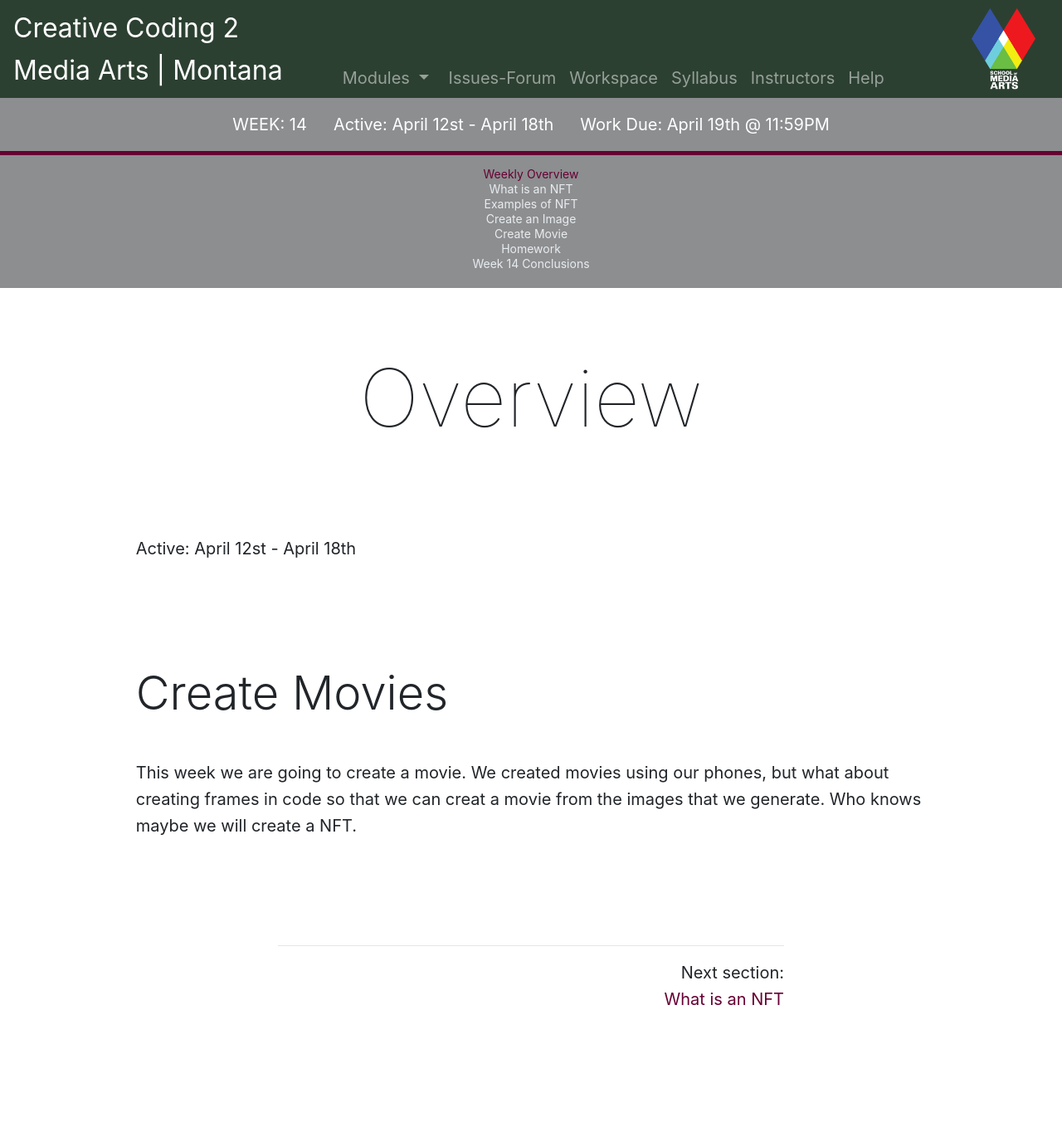
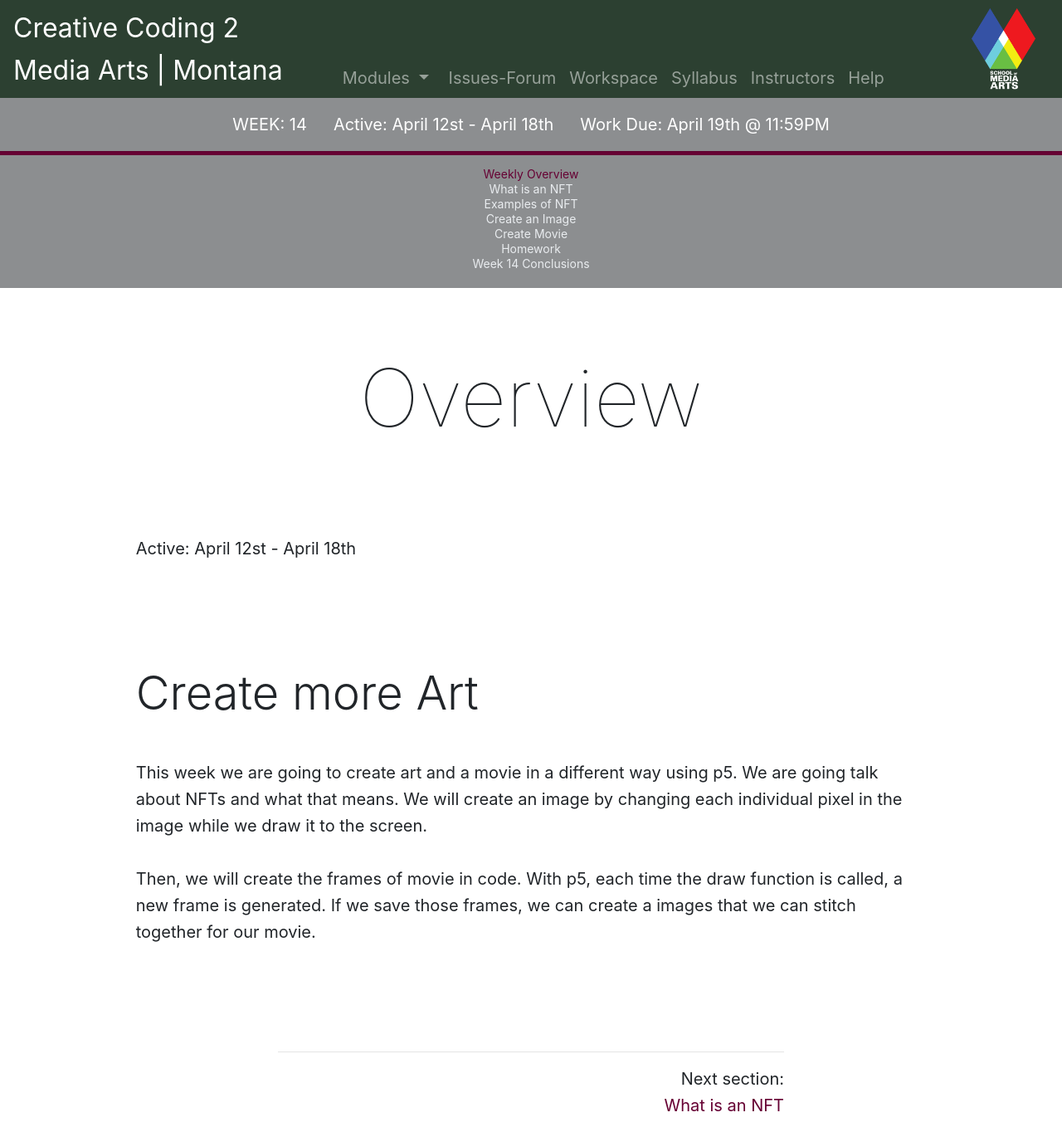
Before and after one commit to Montana-Media-Arts/220-creative-coding2-Spring2021, a Jekyll site: the page built from modules/week-14/_posts/2000-01-01-overview.md, in a window 1280 px wide. Shown: the whole page at 83% size. Built offline with Jekyll 4.4.1, drawn with Linux system fonts in a browser that asks for light colours; nearby versions of some CDN libraries; comment, search, counter and statistics services are not loaded; before the commit the page ends 1236 px from its top, so only the background shows below that.

Commit message:
Update 2000-01-01-overview.md

```diff
--- a/modules/week-14/_posts/2000-01-01-overview.md
+++ b/modules/week-14/_posts/2000-01-01-overview.md
@@ -12,6 +12,8 @@ module: 14
 Active: {{ site.data.dates[page.module][0] }}
 
 
-## Create Movies
+## Create more Art
 
-This week we are going to create a movie.  We created movies using our phones, but what about creating frames in code so that we can creat a movie from the images that we generate. Who knows maybe we will create a NFT.
+This week we are going to create art and a movie in a different way using p5.  We are going talk about NFTs and what that means.  We will create an image by changing each individual pixel in the image while we draw it to the screen.
+
+Then, we will create the frames of movie in code. With p5, each time the draw function is called, a new frame is generated. If we save those frames, we can create a images that we can stitch together for our movie.
```
